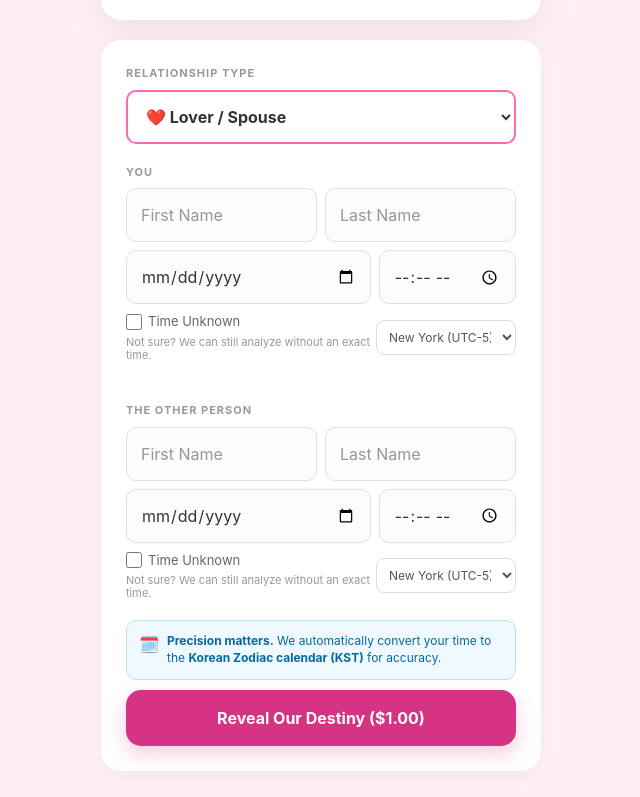
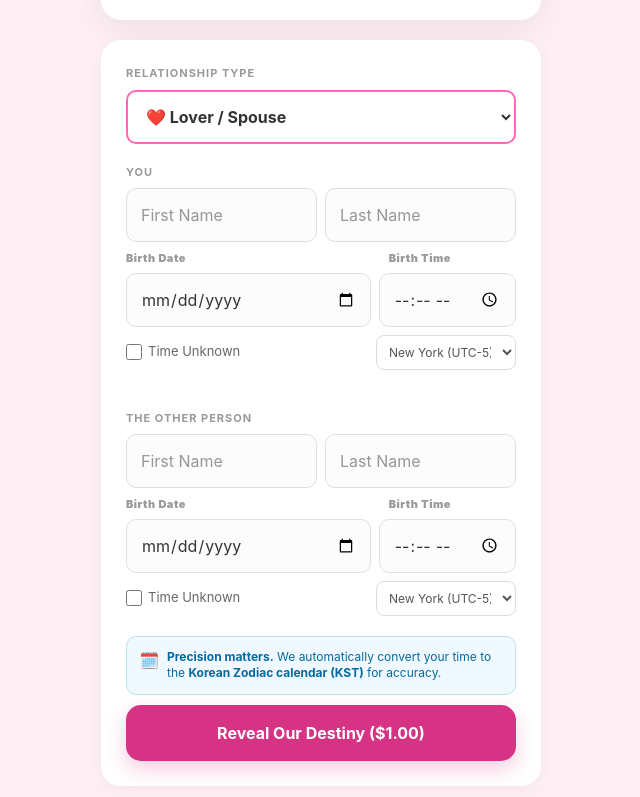
Before and after one commit to rhflffk019-hue/my-saju-app-2026, a Next.js app: page / in a window 1280 px wide. Shown: the part 632-1429 px from the top of the page, without its empty margins (319-959 px from the left). Built offline with nearby package versions, Linux system fonts and the light colour scheme.

Commit message:
main page birth fix

```diff
--- a/app/page.tsx
+++ b/app/page.tsx
@@ -287,12 +287,22 @@ const PersonInput = ({ label, data, setData }: any) => (
       <input placeholder="Last Name" value={data.lastName} onChange={(e) => setData({...data, lastName: e.target.value})} style={{...inputStyle, flex: 1, minWidth: 0}} />
     </div>
 
-    {/* ✅ mobile placeholder 문제 해결: date/time에 명확한 안내 텍스트 추가 */}
+    {/* ✅ mobile에서도 빈칸처럼 안 보이게: date/time 위에 안내 라벨 추가 */}
+    <div style={{ display: 'flex', gap: '8px', marginBottom: '6px', marginTop: '4px' }}>
+      <div style={{ flex: 2, minWidth: 0, fontSize: 11, fontWeight: 900, color: '#999', letterSpacing: '0.5px' }}>
+        Birth Date
+      </div>
+      {!data.unknownTime && (
+        <div style={{ flex: 1, minWidth: 0, fontSize: 11, fontWeight: 900, color: '#999', letterSpacing: '0.5px' }}>
+          Birth Time
+        </div>
+      )}
+    </div>
+
     <div style={{ display: 'flex', gap: '8px' }}>
       <input
         type="date"
         lang="en-US"
-        placeholder="Birth date (YYYY-MM-DD)"
         aria-label="Birth date"
         value={data.birthDate}
         onChange={(e) => setData({...data, birthDate: e.target.value})}
@@ -302,7 +312,6 @@ const PersonInput = ({ label, data, setData }: any) => (
         <input
           type="time"
           lang="en-US"
-          placeholder="Birth time (HH:MM)"
           aria-label="Birth time"
           value={data.birthTime}
           onChange={(e) => setData({...data, birthTime: e.target.value})}
@@ -312,16 +321,9 @@ const PersonInput = ({ label, data, setData }: any) => (
     </div>
 
     <div style={{ display: 'flex', justifyContent: 'space-between', marginTop: '8px', alignItems:'center' }}>
-      <div style={{ display:'flex', flexDirection:'column', gap: 4 }}>
-        <label style={{ fontSize: '13px', color: '#666', display: 'flex', alignItems: 'center', cursor:'pointer' }}>
-          <input type="checkbox" checked={data.unknownTime} onChange={(e) => setData({...data, unknownTime: e.target.checked})} style={{ marginRight: '6px', width:'16px', height:'16px' }} /> Time Unknown
-        </label>
-
-        {/* ✅ 불안 제거 문구 추가 */}
-        <div style={{ fontSize: 11, color: '#999', lineHeight: 1.2 }}>
-          Not sure? We can still analyze without an exact time.
-        </div>
-      </div>
+      <label style={{ fontSize: '13px', color: '#666', display: 'flex', alignItems: 'center', cursor:'pointer' }}>
+        <input type="checkbox" checked={data.unknownTime} onChange={(e) => setData({...data, unknownTime: e.target.checked})} style={{ marginRight: '6px', width:'16px', height:'16px' }} /> Time Unknown
+      </label>
 
       <select value={data.timezone} onChange={(e) => setData({...data, timezone: e.target.value})} style={{ fontSize: '12px', padding: '8px', borderRadius: '8px', border: '1px solid #ddd', color: '#555', backgroundColor:'#fff', maxWidth:'140px' }}>
         <option value="-5">New York (UTC-5)</option><option value="-8">LA (UTC-8)</option><option value="0">London (UTC+0)</option><option value="9">Seoul (UTC+9)</option><option value="1">Paris (UTC+1)</option>
```
